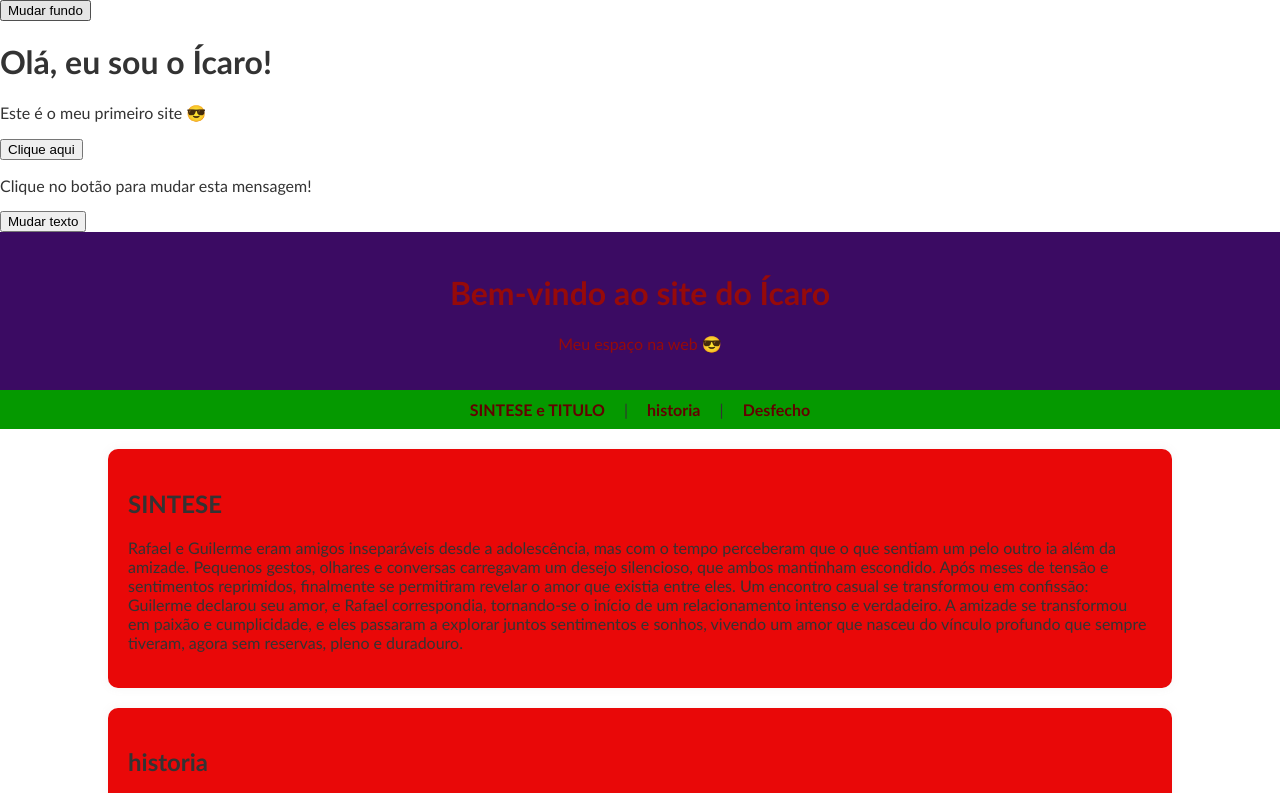
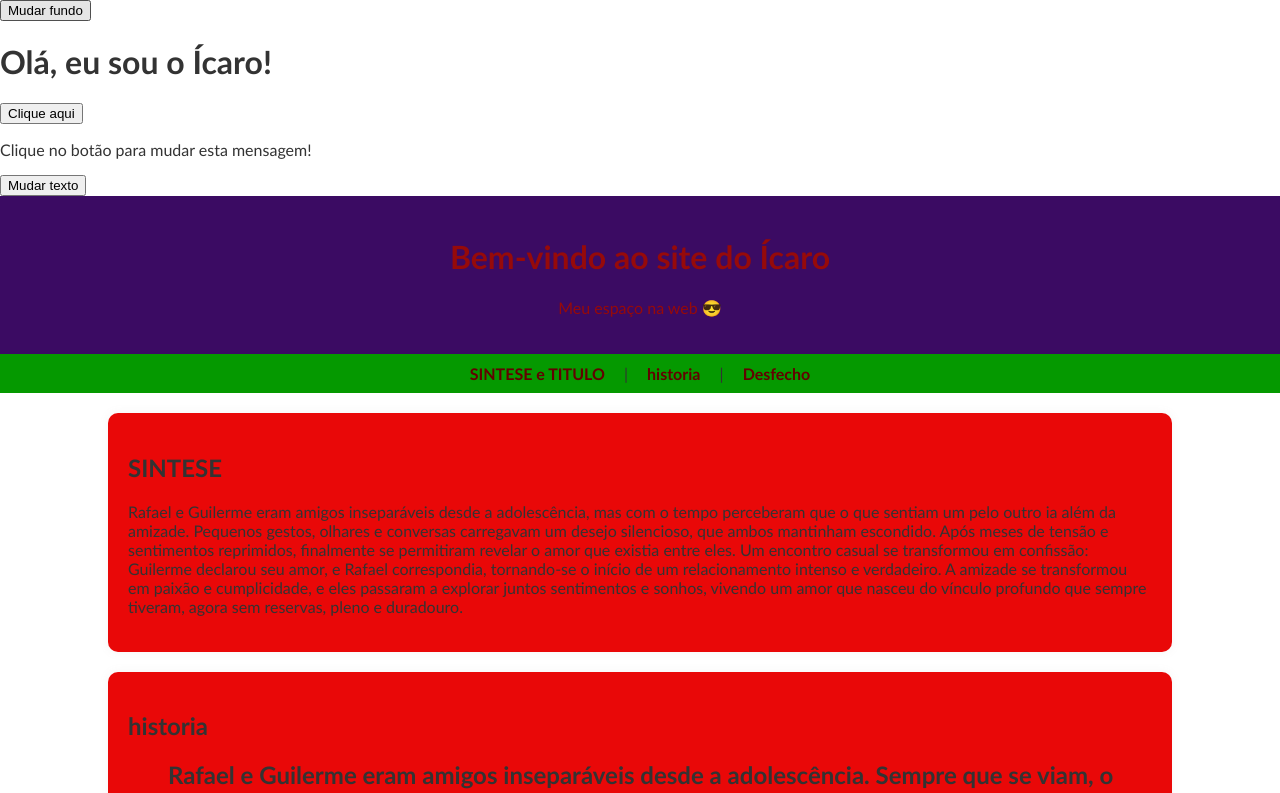
Before and after one commit to Eoyan1/sitetestt1, a plain HTML site: page index.html in a window 1280 px wide. Shown: the top 793 px of the page. Drawn offline with Linux system fonts and the light colour scheme.

Commit message:
index.html

```diff
--- a/index.html
+++ b/index.html
@@ -8,7 +8,6 @@
 
   <body>
     <h1>Olá, eu sou o Ícaro!</h1>
-    <p>Este é o meu primeiro site 😎</p>
   </body>
 </html>
 <!DOCTYPE html>
```
